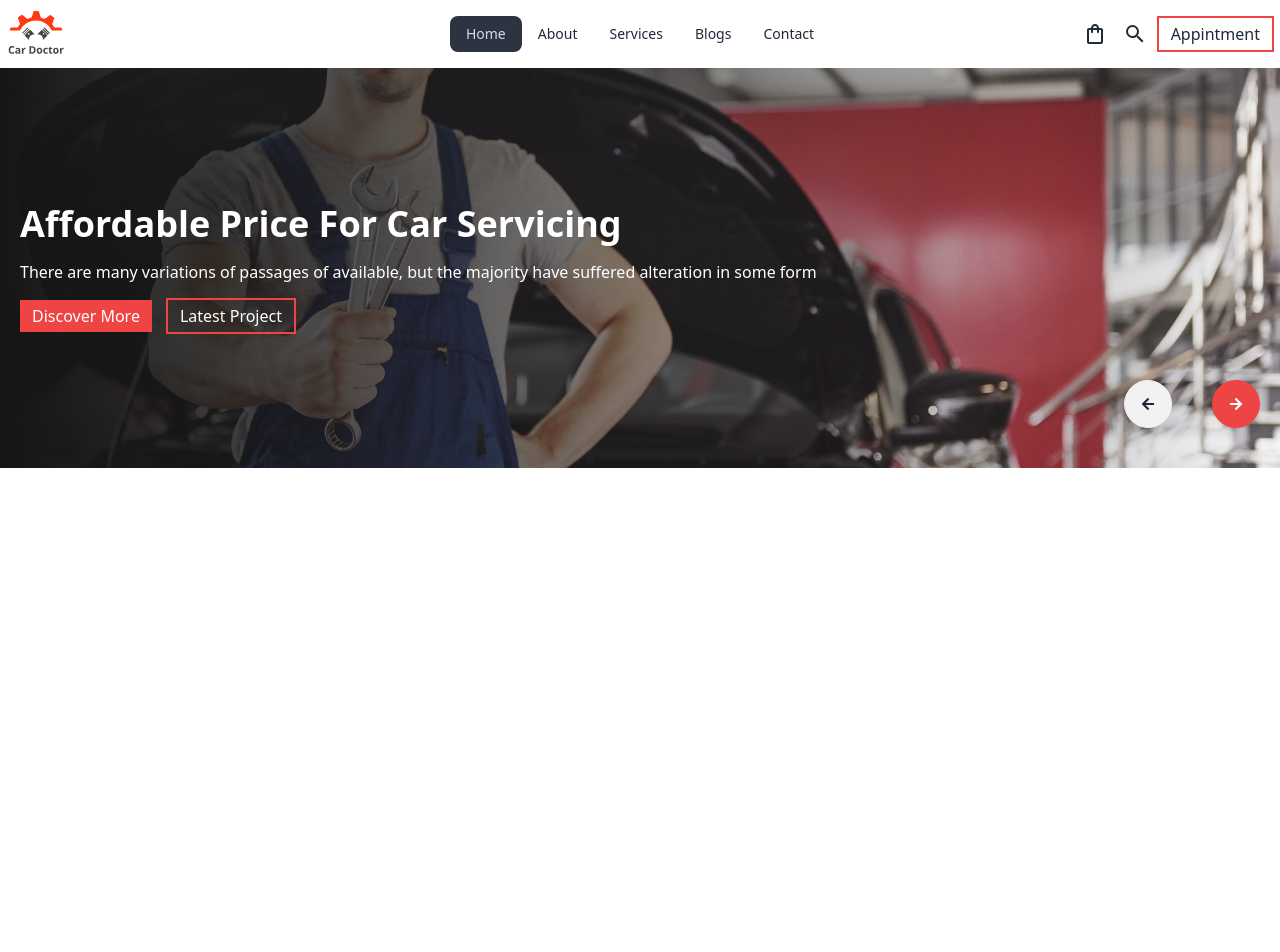
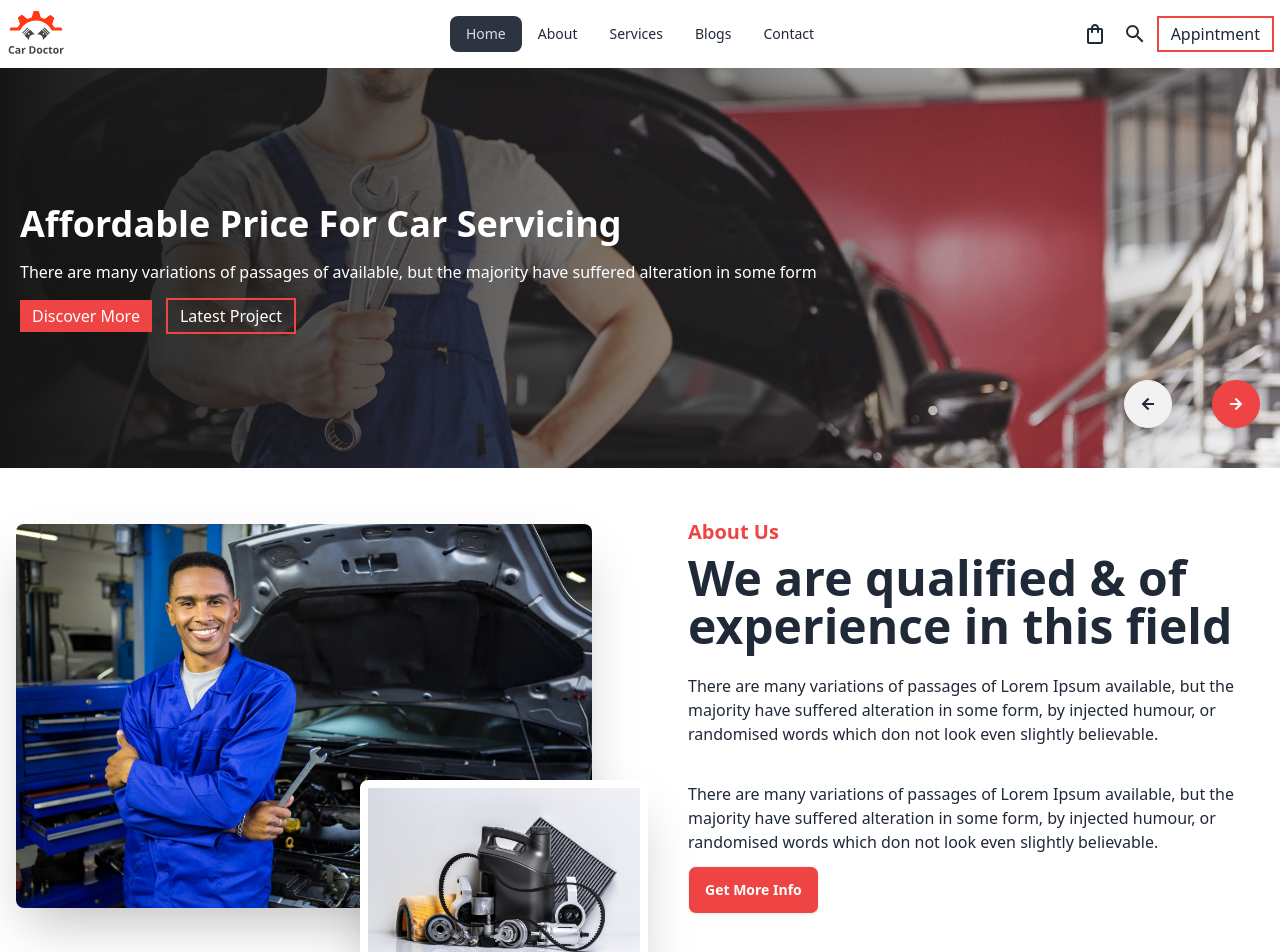
Before and after one commit to masuddrak/Car-Doctor-client, a React (Vite) app: page / in a window 1280 px wide. Shown: the top 952 px of the page. Before the commit the page ends 800 px from the top, so only its background shows below. Built offline with nearby package versions, Linux system fonts and the light colour scheme.

Commit message:
about page designe

```diff
--- a/src/pages/About.jsx
+++ b/src/pages/About.jsx
@@ -1,8 +1,23 @@
-
+import person from "../assets/images/about_us/person.jpg"
+import parts from "../assets/images/about_us/parts.jpg"
 const About = () => {
     return (
-        <div>
-            <h1>This is About</h1>
+        <div className="conteiner mx-auto my-7">
+            <div className="hero">
+                <div className="hero-content gap-24 flex-col lg:flex-row">
+                    <div className="relative md:w-1/2">
+                        <img src={person} className="  rounded-lg shadow-2xl" />
+                        <img src={parts} className=" border-8 border-white rounded-lg shadow-2xl absolute w-1/2 top-2/3 right-0 md:-right-14" />
+                    </div>
+                    <div className="md:w-1/2">
+                        <h3 className="text-xl font-bold text-red-500 mb-2">About Us</h3>
+                        <h1 className="text-5xl font-bold">We are qualified & of experience in this field</h1>
+                        <p className="py-6">There are many variations of passages of Lorem Ipsum available, but the majority have suffered alteration in some form, by injected humour, or randomised words which don not look even slightly believable. </p>
+                        <p className="py-3">There are many variations of passages of Lorem Ipsum available, but the majority have suffered alteration in some form, by injected humour, or randomised words which don not look even slightly believable. </p>
+                        <button className="btn bg-red-500 text-white">Get More Info</button>
+                    </div>
+                </div>
+            </div>
         </div>
     );
 };
--- a/src/pages/Home.jsx
+++ b/src/pages/Home.jsx
@@ -1,9 +1,11 @@
 import Banner from "../components/Banner";
+import About from "./About";
 
 const Home = () => {
     return (
         <div>
             <Banner></Banner>
+            <About></About>
         </div>
     );
 };
```
